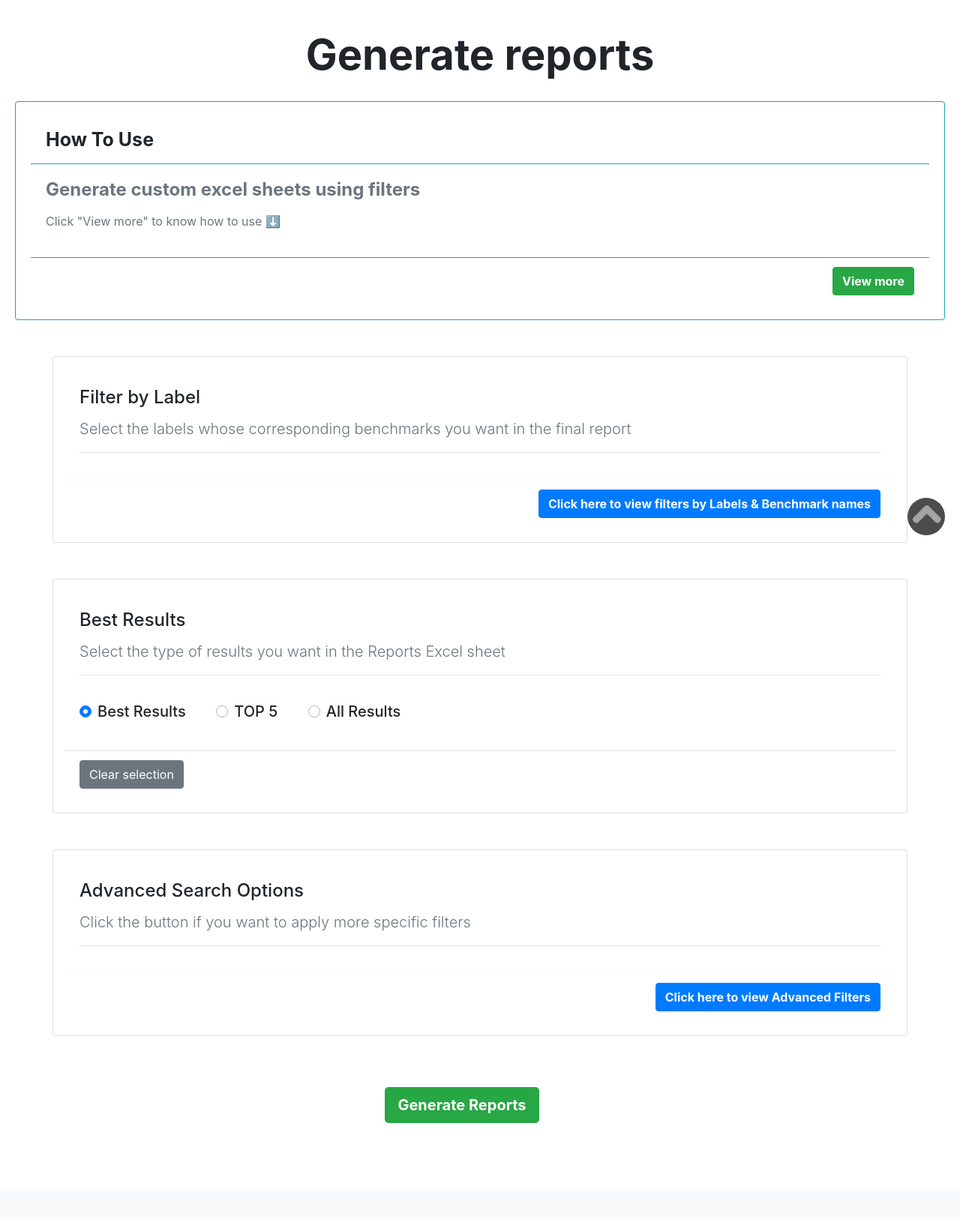
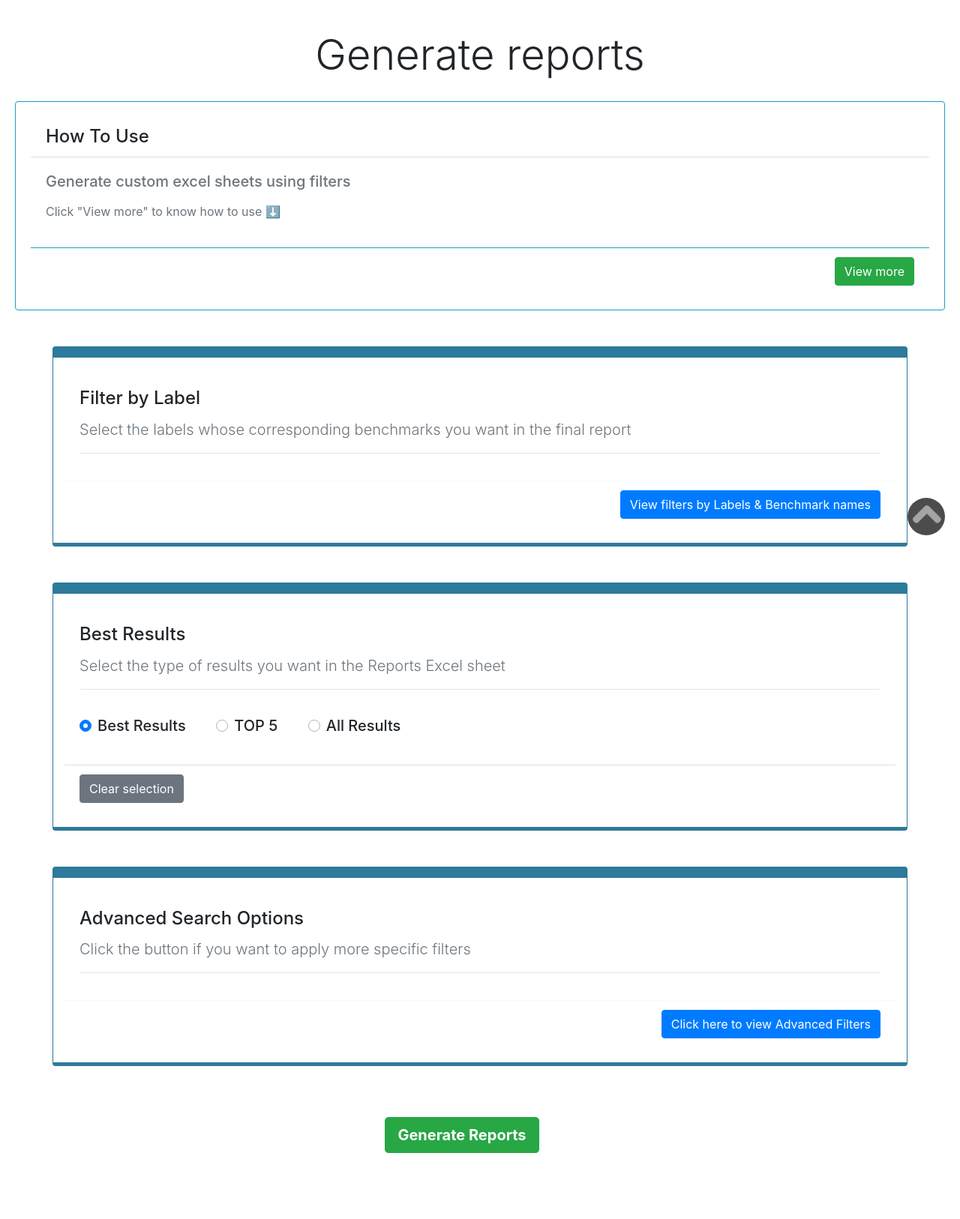
Before and after one commit to gadgilrajeev/BenchmarkingDiffTool, a Flask app: template templates/reports.html in a window 1280 px wide. Shown: the part 66-1692 px from the top of the page at 75% size. Before the commit the page ends 1564 px from the top, so only its background shows below. Run offline with Flask 2, Linux system fonts and the light colour scheme; the template is opened without the code that fills it: most values are stand-ins (such as "Sample title", 1, 10 or a date in 2020); parts of the project's set-up code (start-up, migrations or seed data) failed here and were passed over; some libraries are stand-ins or nearby versions.

Commit message:
Changed styles for reports. Benchmark names are vertically scrollable

```diff
--- a/templates/reports.html
+++ b/templates/reports.html
@@ -24,14 +24,14 @@ Reports Generation
 {% block content %}
 
 	<div class="container-fluid text-center page-header">
-		<h1 class="font-weight-bold display-4">Generate reports</h1>
+		<h1 class="display-4">Generate reports</h1>
 	</div>
 
 	<div id="reports-page-info" class="card border-info">
-		<div class="card-header bg-transparent border-info font-weight-bolder" style="font-size: 25px;">How To Use</div>
+		<div class="card-header bg-transparent h4">How To Use</div>
 		<div class="card-body">
 			<div class="m-0 p-0 text-secondary">
-				<h4 class="font-weight-bold card-title">Generate custom excel sheets using filters</h4>
+				<h5 class="card-title">Generate custom excel sheets using filters</h5>
 				<p class="card-text lead"></p>
 				<p>Click "View more" to know how to use ⬇️</p>
 			</div>
@@ -73,7 +73,7 @@ Reports Generation
 			</div>
 		</div>
 		<div class="card-footer bg-transparent border-info d-flex flex-row-reverse">
-			<button class="btn btn-success font-weight-bold" type="button" data-toggle="collapse" data-target="#fullSummaryCollapse" aria-expanded="false" aria-controls="fullSummaryCollapse">
+			<button class="btn btn-success" type="button" data-toggle="collapse" data-target="#fullSummaryCollapse" aria-expanded="false" aria-controls="fullSummaryCollapse">
 				View more
 			</button>
 		</div>
@@ -86,7 +86,7 @@ Reports Generation
 		<input type="hidden" id="filter-by-label-or-benchmark" name="filter-by-label-or-benchmark" value="label">
 
 		<!-- Filter by Labels/Testname Block -->
-		<div class="card container mt-5">
+		<div class="card container mt-5" style="border-top: 15px solid #2d7a9c; border-right: 1px solid #2d7a9c; border-left: 1px solid #2d7a9c; border-bottom: 5px solid #2d7a9c;">
 			<div class="card-body">
 				<h4 class="card-title" id="filter-by-testname-label-title">Filter by Label</h4>
 				<p class="card-text lead text-secondary" id="filter-by-testname-label-description">Select the labels whose corresponding benchmarks you want in the final report</p>
@@ -138,13 +138,15 @@ Reports Generation
 									<!-- Live search benchmark textbox -->
 									<input type="text" class="text-input form-control form-control-lg" id="live-search-testname-textbox" placeholder="Search Benchmark Name" value="" />
 
+									<div class="d-flex justify-content-between">
 										<!-- HPC Benchmarks list -->
+										<div class="m-0 p-0">
 											<h4 class="bg-info p-3 mt-3 mb-0 text-white font-weight-bold">HPC BENCHMARKS</h4>
 											<button type="button" class="btn btn-success mt-3" id="filter-testname-hpc-select-all-button">Select All</button>
 											<button type="button" class="btn btn-danger mt-3" id="filter-testname-hpc-clear-all-button">Clear All</button>
-									<div class="d-flex container-fluid flex-wrap">
+											<div class="d-flex flex-column">
 												{% for benchmark in all_tests_data.hpc_sections_list %}
-											<div class="col filter-testname-checkbox-div">
+													<div class="col filter-testname-checkbox-div my-0 py-0">
 														<div class="custom-control custom-checkbox">
 															<input type="checkbox" class="custom-control-input filter-testname-checkbox-hpc-checkbox" id="filter-testname-list-{{benchmark}}" name="filter_testname_list" value="{{benchmark}}">
 															<label class="custom-control-label filter-testname-checkbox-label" for="filter-testname-list-{{benchmark}}">{{benchmark}}</label>
@@ -152,15 +154,17 @@ Reports Generation
 													</div>
 												{% endfor %}
 											</div>
+										</div>
 
 										<!-- Cloud Benchmarks list -->
+										<div class="m-0 p-0">
 											<h4 class="bg-info p-3 mt-3 mb-0 text-white font-weight-bold">CLOUD BENCHMARKS</h4>
 											<button type="button" class="btn btn-success mt-3" id="filter-testname-cloud-select-all-button">Select All</button>
 											<button type="button" class="btn btn-danger mt-3" id="filter-testname-cloud-clear-all-button">Clear All</button>
-									<div class="d-flex container-fluid flex-wrap">
+											<div class="d-flex flex-column">
 												{% for benchmark in all_tests_data.cloud_sections_list %}
 													<div class="col filter-testname-checkbox-div">
-												<div class="custom-control custom-checkbox">
+														<div class="custom-control custom-checkbox my-0 py-0">
 															<input type="checkbox" class="custom-control-input filter-testname-checkbox-cloud-checkbox" id="filter-testname-list-{{benchmark}}" name="filter_testname_list" value="{{benchmark}}">
 															<label class="custom-control-label filter-testname-checkbox-label" for="filter-testname-list-{{benchmark}}">{{benchmark}}</label>
 														</div>
@@ -168,7 +172,8 @@ Reports Generation
 												{% endfor %}
 
 											</div>
-
+										</div>
+									</div>
 								</div>
 							</div>
 						</div>
@@ -179,14 +184,14 @@ Reports Generation
 			<!-- Card footer -->
 			<div class="card-footer bg-transparent border-light d-flex flex-row-reverse">
 				<!-- Button which triggers the collapse -->
-				<button class="btn btn-primary font-weight-bold" type="button" data-toggle="collapse" data-target="#filter-by-testname-label-collapse" aria-expanded="false" aria-controls="filter-by-testname-label-collapse">
-					Click here to view filters by Labels & Benchmark names
+				<button class="btn btn-primary" type="button" data-toggle="collapse" data-target="#filter-by-testname-label-collapse" aria-expanded="false" aria-controls="filter-by-testname-label-collapse">
+					View filters by Labels & Benchmark names
 				</button>
 			</div>
 		</div>
 
 		<!-- Filters for Best Results, Top 5, Best of Last quarter, etc. -->
-		<div class="card container mt-5">
+		<div class="card container mt-5" style="border-top: 15px solid #2d7a9c; border-right: 1px solid #2d7a9c; border-left: 1px solid #2d7a9c; border-bottom: 5px solid #2d7a9c;">
 			<div class="card-body">
 				<h4 class="card-title">Best Results</h4>
 				<p class="card-text lead text-secondary" id="best-results-filter-description">Select the type of results you want in the Reports Excel sheet</p>
@@ -211,7 +216,7 @@ Reports Generation
 		</div>
 
 		<!-- Other Specific filters Card -->
-		<div id="advanced-search-options" class="card container mt-5">
+		<div id="advanced-search-options" class="card container mt-5" style="border-top: 15px solid #2d7a9c; border-right: 1px solid #2d7a9c; border-left: 1px solid #2d7a9c; border-bottom: 5px solid #2d7a9c;">
 			<!-- Card Body -->
 			<div class="card-body">
 				<h4 class="card-title">Advanced Search Options</h4>
@@ -223,7 +228,7 @@ Reports Generation
 						<h4 class="text-secondary">Specify what columns you want to see, and which records would qualify.</h4>
 					</div>
 
-					<div class="row px-1 align-items-center" style="background: azure;">
+					<div class="row px-1 align-items-center" style="background: #e4f5ff;">
 							<div class="col-sm">
 								<h5>Parameter</h5>
 							</div>
@@ -347,7 +352,7 @@ Reports Generation
 			<!-- Card footer -->
 			<div class="card-footer bg-transparent border-light d-flex flex-row-reverse">
 				<!-- Button which triggers the collapse -->
-				<button class="btn btn-primary font-weight-bold" type="button" data-toggle="collapse" data-target="#advanced-search-collapse" aria-expanded="false" aria-controls="advanced-search-collapse">
+				<button class="btn btn-primary" type="button" data-toggle="collapse" data-target="#advanced-search-collapse" aria-expanded="false" aria-controls="advanced-search-collapse">
 					Click here to view Advanced Filters
 				</button>
 			</div>
@@ -424,6 +429,10 @@ Reports Generation
 
 			$('#filter-by-testname-label-title').html("Filter by Label")
 			$('#filter-by-testname-label-description').html("Select the labels whose corresponding benchmarks you want in the final report")
+
+			setTimeout(()=>{
+				$("#live-search-labels-textbox").focus()
+			}, 250)
 		})
 
 		$('#filter-by-testname-pill').click(function(){
@@ -433,6 +442,11 @@ Reports Generation
 
 			$('#filter-by-testname-label-title').html("Filter by Benchmark Name")
 			$('#filter-by-testname-label-description').html("Select the benchmarks you want in the final report")
+
+			setTimeout(()=>{
+				$("#live-search-testname-textbox").focus()
+			}, 250)
+
 		})
 
 		// On click Functions for all "Select all" buttons
```
Lines whose indentation alone changed are shown as unchanged.
